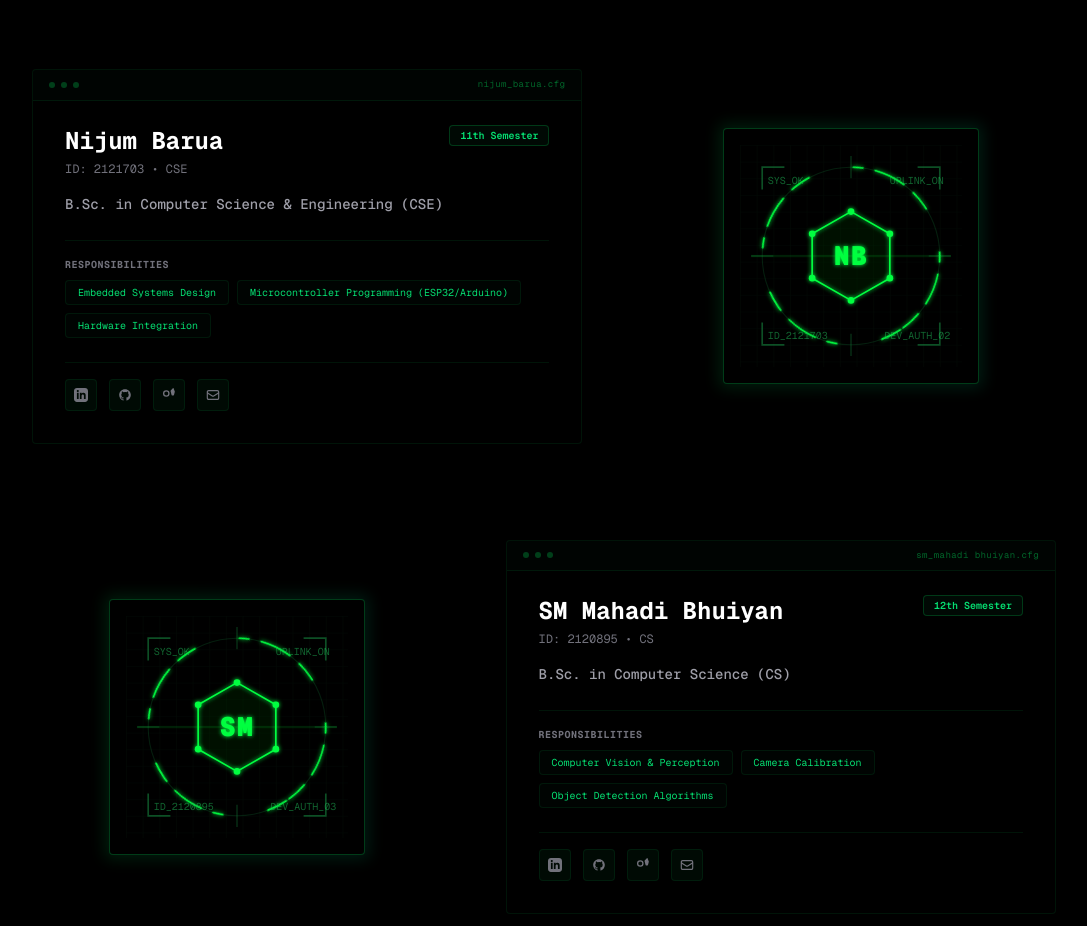
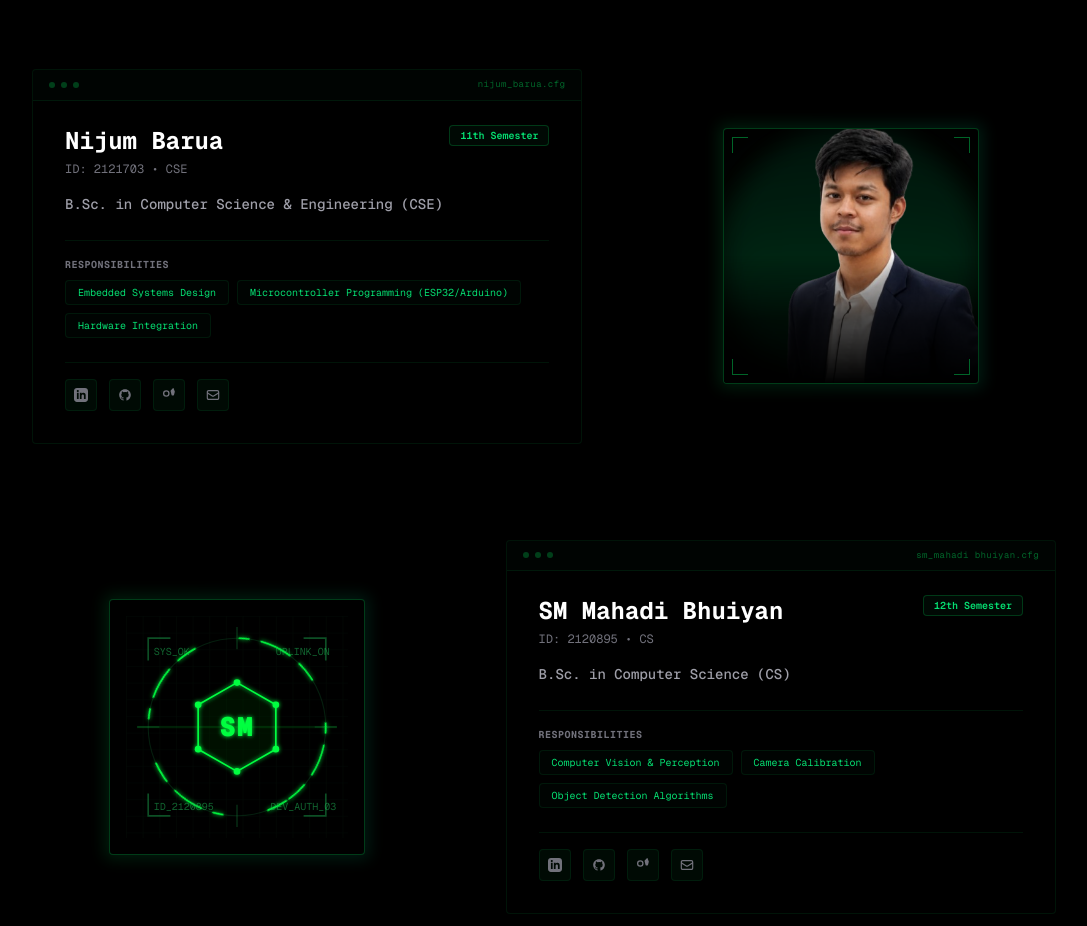
Before and after one commit to shrabondas5544/xyberox, a Next.js app: page /team in a window 1280 px wide. Shown: the part 1380-2306 px from the top of the page, without its empty margins (96-1183 px from the left). Built offline with nearby package versions, Linux system fonts and the light colour scheme.

Commit message:
Add Nijum Barua picture with glow, bottom fade, and cyberpunk glitch animation

```diff
--- a/app/team/page.tsx
+++ b/app/team/page.tsx
@@ -1,5 +1,9 @@
 import React from "react";
 import Link from "next/link";
+import Image from "next/image";
+
+// Import Nijum Barua's picture
+import nijumPic from "./Nijum baruya.png";
 
 interface TeamMember {
   name: string;
@@ -18,7 +22,7 @@ export const metadata = {
   description: "Meet the brilliant minds and supervisors behind the Xyberox Autonomous Robotics initiative at Independent University Bangladesh.",
 };
 
-// CyberAvatar HUD graphics
+// CyberAvatar HUD graphics for members without photos
 function CyberAvatar({ name, index, id }: { name: string; index: number; id: string }) {
   const initials = name.split(" ").map(n => n[0]).join("").substring(0, 2);
   const authNum = String(index + 1).padStart(2, "0");
@@ -349,8 +353,35 @@ export default function TeamPage() {
 
                       {/* Avatar frame */}
                       <div className="relative w-60 h-60 sm:w-64 sm:h-64 bg-black border border-green-500/30 rounded-sm overflow-hidden flex items-center justify-center">
-                        {/* Interactive scanline and grid background */}
-                        <CyberAvatar name={member.name} index={index} id={member.id} />
+                        {member.name === "Nijum Barua" ? (
+                          <div className="relative w-full h-full">
+                            {/* Glowing back background effect */}
+                            <div className="absolute -inset-2 bg-gradient-to-t from-green-500/20 via-green-500/10 to-green-500/0 blur-xl rounded-full" />
+                            <div className="absolute -inset-1 bg-emerald-500/10 blur-md rounded-full animate-pulse" />
+
+                            {/* Cyberpunk glitching image */}
+                            <Image
+                              src={nijumPic}
+                              alt={member.name}
+                              fill
+                              sizes="(max-width: 640px) 240px, 256px"
+                              className="object-cover animate-cyber-glitch"
+                              priority
+                            />
+
+                            {/* Faded vignette below */}
+                            <div className="absolute inset-x-0 bottom-0 h-1/2 bg-gradient-to-t from-black via-black/70 to-transparent pointer-events-none z-10" />
+
+                            {/* High-tech border overlays */}
+                            <div className="absolute top-2 left-2 border-t border-l border-green-500/50 w-4 h-4 z-20" />
+                            <div className="absolute top-2 right-2 border-t border-r border-green-500/50 w-4 h-4 z-20" />
+                            <div className="absolute bottom-2 left-2 border-b border-l border-green-500/50 w-4 h-4 z-20" />
+                            <div className="absolute bottom-2 right-2 border-b border-r border-green-500/50 w-4 h-4 z-20" />
+                          </div>
+                        ) : (
+                          /* Interactive scanline and grid background */
+                          <CyberAvatar name={member.name} index={index} id={member.id} />
+                        )}
                       </div>
                     </div>
                   </div>
@@ -468,6 +499,40 @@ export default function TeamPage() {
           </div>
         </div>
       </div>
+
+      {/* Cyberpunk Glitch & Core CSS Animations */}
+      <style>{`
+        @keyframes cyber-glitch {
+          0%, 88%, 100% {
+            transform: none;
+            filter: none;
+            clip-path: none;
+          }
+          89% {
+            transform: translate(-4px, 2px) skewX(2deg);
+            filter: hue-rotate(60deg) saturate(1.5) contrast(1.2);
+            clip-path: inset(10% 0 80% 0);
+          }
+          90% {
+            transform: translate(4px, -2px) skewX(-2deg);
+            filter: hue-rotate(-60deg) saturate(2) brightness(1.2);
+            clip-path: inset(70% 0 5% 0);
+          }
+          91% {
+            transform: translate(-2px, 3px);
+            filter: invert(0.05) contrast(1.3);
+            clip-path: inset(40% 0 40% 0);
+          }
+          92% {
+            transform: none;
+            filter: none;
+            clip-path: none;
+          }
+        }
+        .animate-cyber-glitch {
+          animation: cyber-glitch 2s infinite linear;
+        }
+      `}</style>
     </div>
   );
 }
```
Also changed, not shown: app/team/Nijum baruya.png (added).
